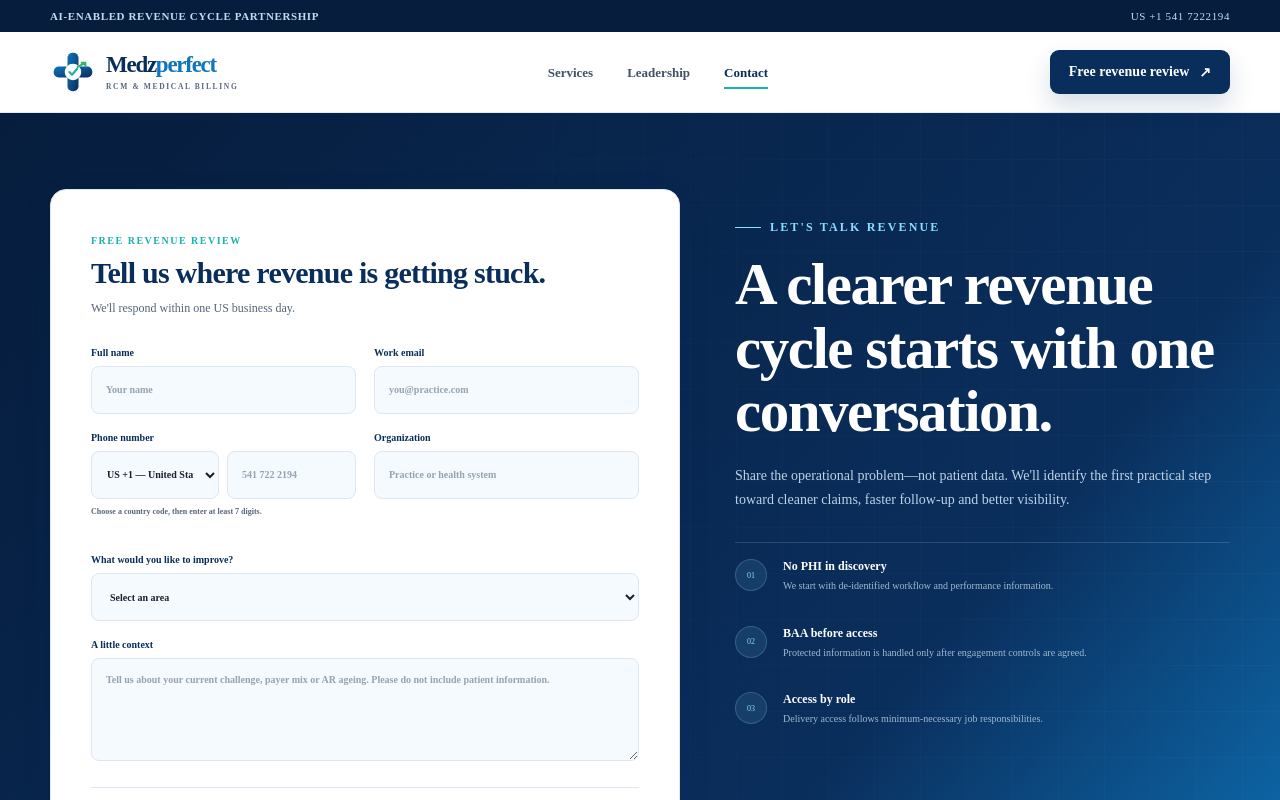
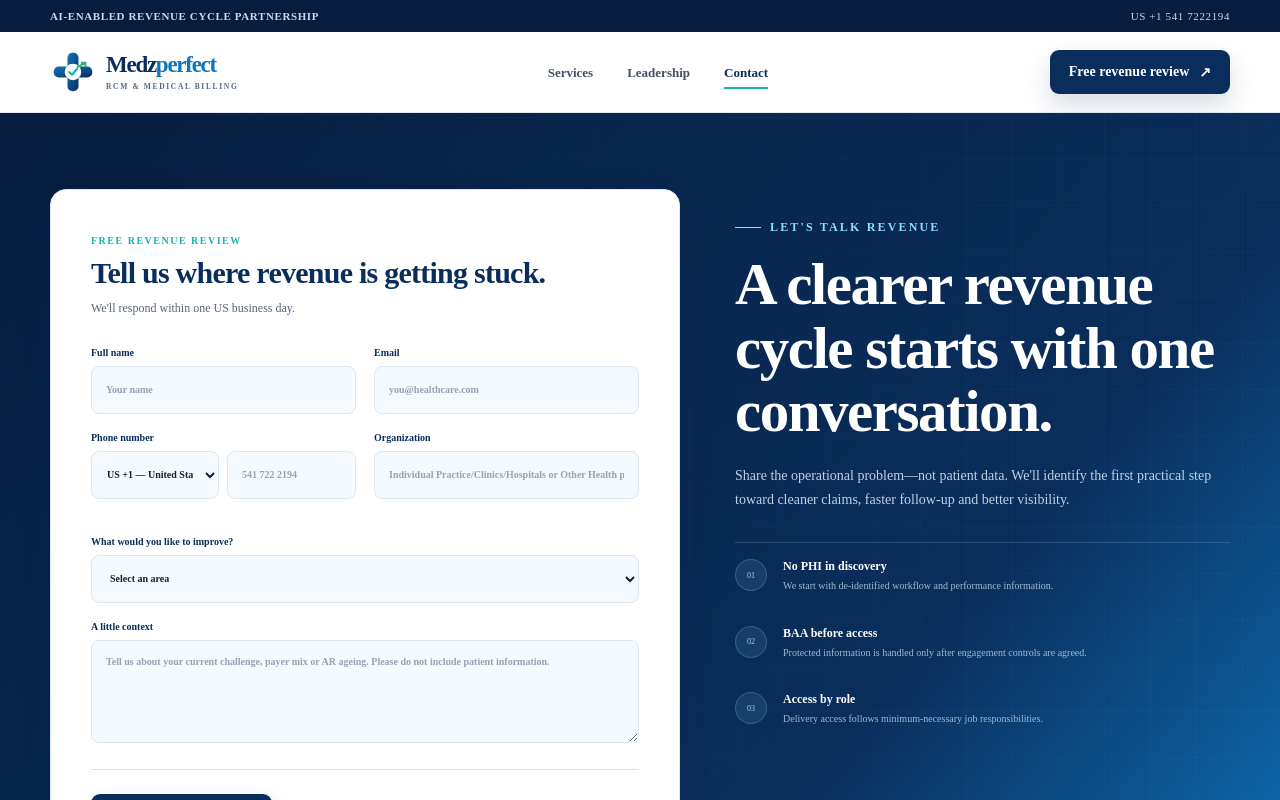
Before and after one commit to ranjithraja90-tech/medzperfect-site, a Next.js app: page /contact in a window 1280 px wide. Shown: the top 800 px of the page. Built offline with nearby package versions, Linux system fonts and the light colour scheme.

Commit message:
Refine contact form and enable CAPTCHA

```diff
--- a/app/contact/contact-form.tsx
+++ b/app/contact/contact-form.tsx
@@ -60,7 +60,6 @@ export function ContactForm() {
     data.delete("phone_number");
     data.append("_subject", `Medzperfect revenue review request — ${name}`);
     data.append("_template", "table");
-    data.append("_captcha", "false");
     setIsSubmitting(true);
     setStatus("Sending your request…");
 
@@ -93,8 +92,9 @@ export function ContactForm() {
       </div>
       <div className="form-grid">
         <input className="form-honeypot" name="_honey" type="text" tabIndex={-1} autoComplete="off" aria-hidden="true" />
+        <input name="_captcha" type="hidden" value="true" />
         <label>Full name<input name="name" type="text" autoComplete="name" required placeholder="Your name" /></label>
-        <label>Work email<input name="email" type="email" autoComplete="email" required placeholder="you@practice.com" /></label>
+        <label>Email<input name="email" type="email" autoComplete="email" required placeholder="you@healthcare.com" /></label>
         <div className="phone-field">
           <span className="form-label" id="phone-label">Phone number</span>
           <div className="phone-input-group">
@@ -110,7 +110,7 @@ export function ContactForm() {
             </select>
             <input
               id="phone-number"
-              aria-describedby="phone-help phone-error"
+              aria-describedby="phone-error"
               aria-invalid={phoneError ? "true" : "false"}
               aria-labelledby="phone-label"
               name="phone_number"
@@ -127,10 +127,9 @@ export function ContactForm() {
               onBlur={() => setPhoneError(validatePhoneNumber(phoneNumber, countryCode))}
             />
           </div>
-          <small className="phone-help" id="phone-help">Choose a country code, then enter at least 7 digits.</small>
           <small className="field-error" id="phone-error" aria-live="polite">{phoneError}</small>
         </div>
-        <label>Organization<input name="organization" type="text" autoComplete="organization" placeholder="Practice or health system" /></label>
+        <label>Organization<input name="organization" type="text" autoComplete="organization" placeholder="Individual Practice/Clinics/Hospitals or Other Health providers" /></label>
         <label className="full-field">What would you like to improve?
           <select name="interest" defaultValue="" required>
             <option value="" disabled>Select an area</option>
--- a/app/globals.css
+++ b/app/globals.css
@@ -356,9 +356,7 @@ p { color: var(--slate); line-height: 1.72; }
 .phone-input-group { display: grid; gap: 8px; grid-template-columns: minmax(128px, .8fr) minmax(0, 1.2fr); }
 .phone-input-group select { min-width: 0; padding-left: 11px; padding-right: 8px; }
 .phone-input-group input[aria-invalid="true"] { border-color: #b42318; box-shadow: 0 0 0 3px rgba(180,35,24,.08); }
-.phone-help, .field-error { font-size: 8px; font-weight: 600; line-height: 1.35; }
-.phone-help { color: var(--slate); }
-.field-error { color: #b42318; min-height: 11px; }
+.field-error { color: #b42318; font-size: 8px; font-weight: 600; line-height: 1.35; min-height: 11px; }
 .form-honeypot { left: -9999px !important; position: absolute !important; }
 .full-field { grid-column: 1 / -1; }
 .form-footer { align-items: center; border-top: 1px solid var(--line); display: flex; gap: 20px; margin-top: 26px; padding-top: 24px; }
```
Also changed, not shown: 1 other file (tests, documents, lock files or other folders).
